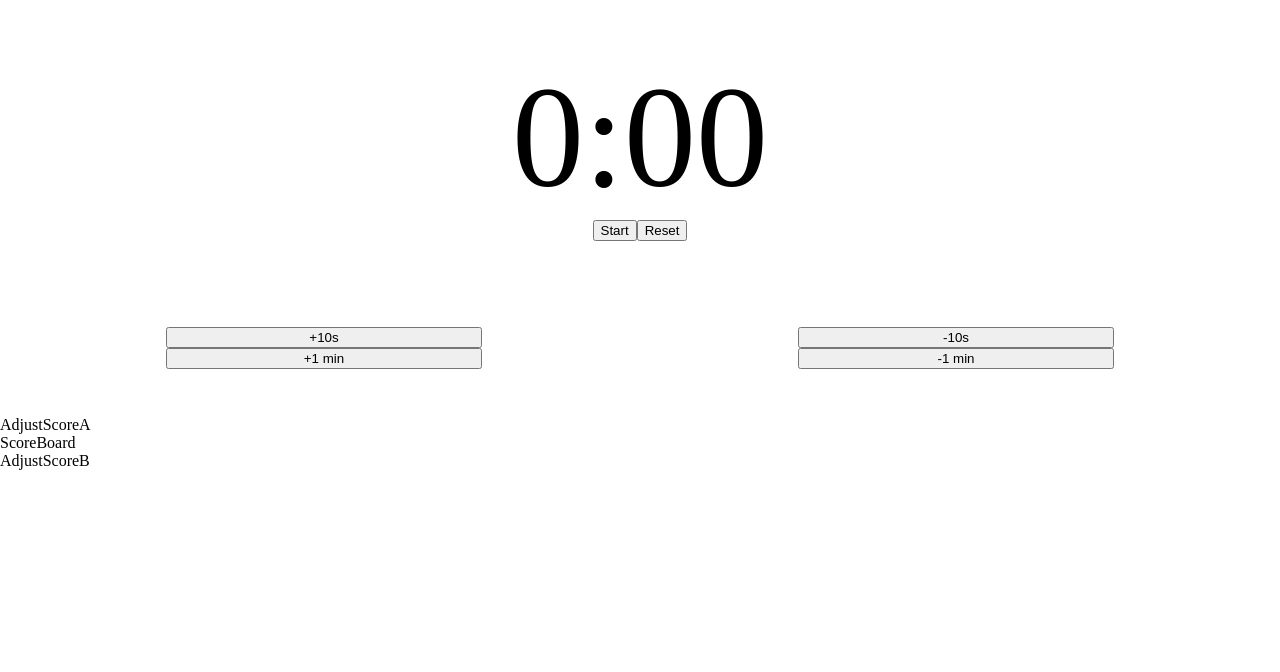
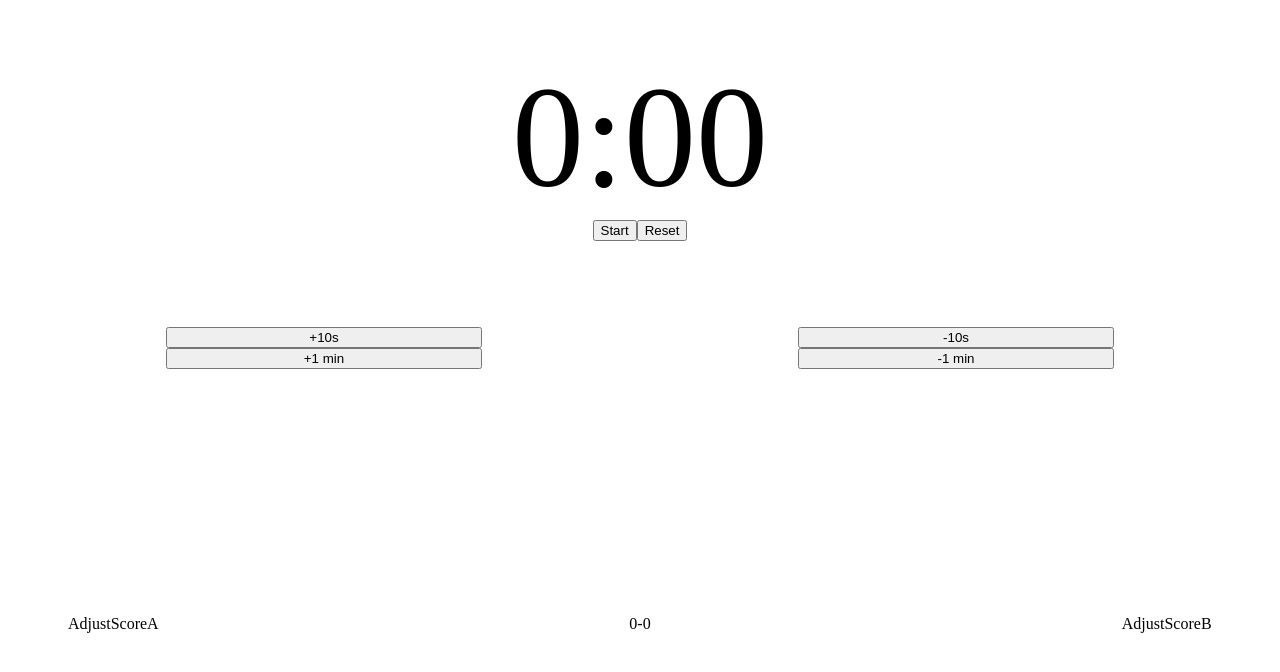
Before and after one commit to lroberts77/react-bball-scoreboard, a React (Create React App) app: page / in a window 1280 px wide. Shown: the top 672 px of the page. Built offline with nearby package versions, Linux system fonts and the light colour scheme.

Commit message:
displayed score state from context in scoreboard.js

```diff
--- a/src/App.css
+++ b/src/App.css
@@ -4,6 +4,5 @@ body {
 }
 
 .App {
-  /* padding: 1em; */
   height: 100vh;
 }
--- /dev/null
+++ b/src/components/Score/AdjustScoreA/AdjustScoreA.css
@@ -0,0 +1,4 @@
+.scoreA {
+  /* display: flex;
+  flex: 1; */
+}
--- a/src/components/Score/AdjustScoreA/AdjustScoreA.js
+++ b/src/components/Score/AdjustScoreA/AdjustScoreA.js
@@ -1,8 +1,9 @@
 import React from 'react'
+import './AdjustScoreA.css'
 
 const AdjustScoreA = () => {
   return (
-    <div>AdjustScoreA</div>
+    <div className='scoreA'>AdjustScoreA</div>
   )
 }
 
--- /dev/null
+++ b/src/components/Score/AdjustScoreB/AdjustScoreB.css
@@ -0,0 +1,4 @@
+.scoreB {
+  /* display: flex;
+  flex: 1; */
+}
--- a/src/components/Score/AdjustScoreB/AdjustScoreB.js
+++ b/src/components/Score/AdjustScoreB/AdjustScoreB.js
@@ -1,8 +1,9 @@
 import React from 'react'
+import './AdjustScoreB.css'
 
 const AdjustScoreB = () => {
   return (
-    <div>AdjustScoreB</div>
+    <div className='scoreB'>AdjustScoreB</div>
   )
 }
 
--- /dev/null
+++ b/src/components/Score/ScoreBoard/ScoreBoard.css
@@ -0,0 +1,4 @@
+.scoreBoard {
+  display: flex;
+  flex-direction: row;
+}
--- a/src/components/Score/ScoreBoard/ScoreBoard.js
+++ b/src/components/Score/ScoreBoard/ScoreBoard.js
@@ -1,8 +1,17 @@
-import React from 'react'
+import React, { useContext } from 'react'
+import { ScoreContext } from '../../../Context/Context'
+import './ScoreBoard.css'
 
 const ScoreBoard = () => {
+
+  let { scoresTeamA, setScoresTeamA, scoresTeamB, setScoresTeamB } = useContext(ScoreContext)
+
   return (
-    <div>ScoreBoard</div>
+    <div className='scoreBoard'>
+      <div>{scoresTeamA}</div>
+      <div>-</div>
+      <div>{scoresTeamB}</div>
+    </div>
   )
 }
 
--- a/src/components/Score/Scores.js
+++ b/src/components/Score/Scores.js
@@ -3,7 +3,7 @@ import { ScoreContext } from "../../Context/Context";
 import AdjustScoreA from "./AdjustScoreA/AdjustScoreA";
 import AdjustScoreB from "./AdjustScoreB/AdjustScoreB";
 import ScoreBoard from "./ScoreBoard/ScoreBoard";
-import "./scores.css";
+import "./Scores.css";
 
 const Scores = () => {
   const [scoresTeamA, setScoresTeamA] = useState(0);
@@ -13,9 +13,17 @@ const Scores = () => {
     <ScoreContext.Provider
       value={{ scoresTeamA, setScoresTeamA, scoresTeamB, setScoresTeamB }}
     >
-      <AdjustScoreA />
-      <ScoreBoard />
-      <AdjustScoreB />
+      <div className="scores">
+        <div className="adjust-team-a-col">
+          <AdjustScoreA />
+        </div>
+        <div className="scoreboard">
+          <ScoreBoard />
+        </div>
+        <div className="adjust-team-b-col">
+          <AdjustScoreB />
+        </div>
+      </div>
     </ScoreContext.Provider>
   );
 };
--- a/src/components/Score/scores.css
+++ b/src/components/Score/scores.css
@@ -1,4 +1,21 @@
 .scores {
+  display: flex;
   padding: 0.5em;
   height: 50%;
+  flex-direction: row;
+  flex-wrap: wrap;
 }
+
+.adjust-team-a-col, .adjust-team-b-col {
+  display: flex;
+  flex: 1;
+  align-items: center;
+  justify-content: center;
+}
+
+.scoreboard {
+  align-items: center;
+  display: flex;
+  flex: 4;
+  justify-content: center;
+}
--- a/src/components/Timer/Timer.css
+++ b/src/components/Timer/Timer.css
@@ -5,6 +5,7 @@
   flex-direction: row;
   flex-wrap: wrap;
 }
+
 .col-1 {
   width: 100%;
   display: flex;
```
